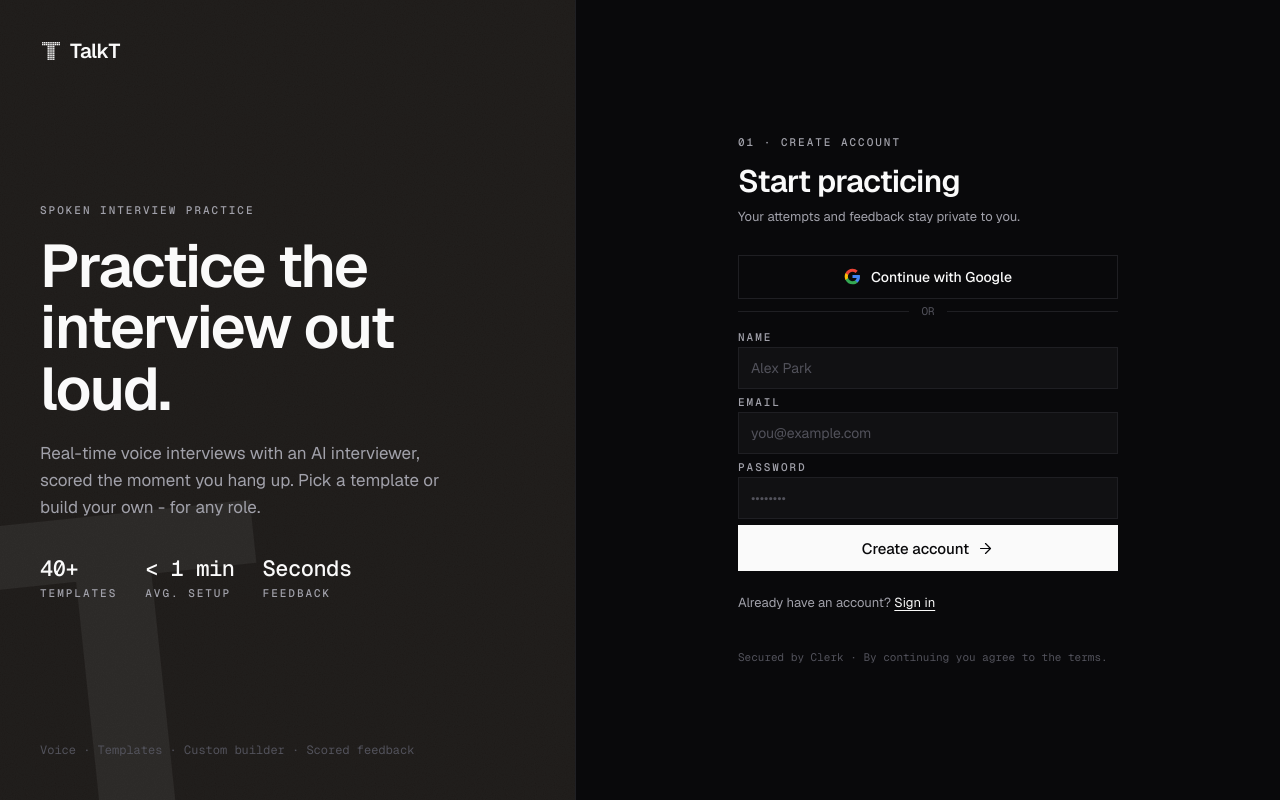
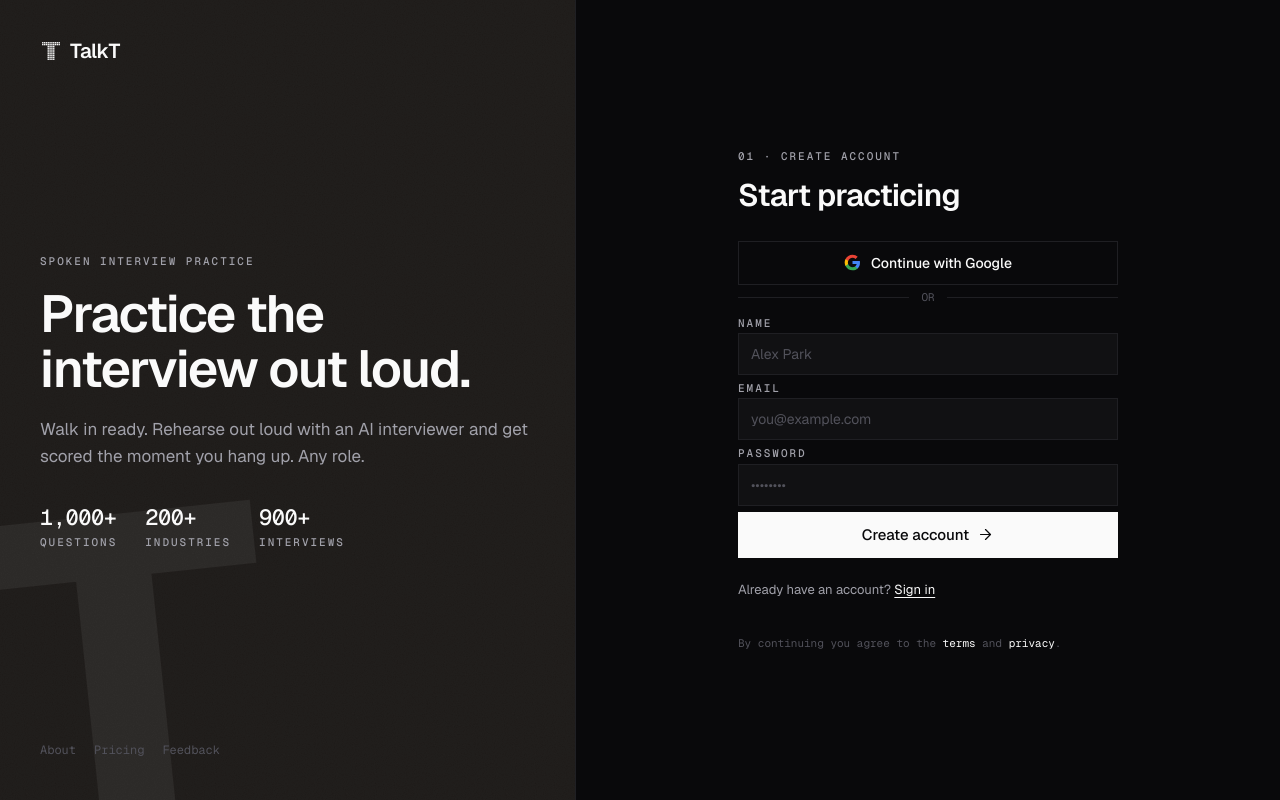
Before and after one commit to yeabwang/talkt, a Next.js app: page / in a window 1280 px wide. Built offline with nearby package versions, Linux system fonts and the light colour scheme.

Commit message:
feat: add About, Feedback, Pricing, Privacy, and Terms pages with InfoPage component

```diff
--- /dev/null
+++ b/app/about/page.tsx
@@ -0,0 +1,16 @@
+import { InfoPage } from "@/components/talkt/info-page";
+
+export const metadata = {
+  title: "About — TalkT",
+};
+
+export default function AboutPage() {
+  return (
+    <InfoPage eyebrow="About" title="About TalkT">
+      <p style={{ margin: 0 }}>
+        TalkT is real-time voice interview practice with an AI interviewer,
+        scored the moment you hang up.
+      </p>
+    </InfoPage>
+  );
+}
--- /dev/null
+++ b/app/feedback/page.tsx
@@ -0,0 +1,9 @@
+import { InfoPage } from "@/components/talkt/info-page";
+
+export const metadata = {
+  title: "Feedback — TalkT",
+};
+
+export default function FeedbackPage() {
+  return <InfoPage eyebrow="Feedback" title="Feedback" />;
+}
--- a/app/globals.css
+++ b/app/globals.css
@@ -235,10 +235,10 @@
 /* ─── Typography helpers ───────────────────────────── */
 @layer components {
   .h1-hero {
-    font-size: clamp(40px, 5vw, 60px);
+    font-size: clamp(38px, 4.4vw, 52px);
     font-weight: 600;
     letter-spacing: -0.03em;
-    line-height: 1.02;
+    line-height: 1.04;
   }
   .h1-app {
     font-size: 31px;
@@ -622,6 +622,14 @@ html.anim .stagger > *:nth-child(8) { animation-delay: 420ms; }
   display: grid;
   grid-template-columns: minmax(0, 45fr) minmax(0, 55fr);
 }
+.auth-footer-link {
+  transition: color 0.15s ease;
+}
+.auth-footer-link:hover {
+  color: var(--foreground);
+  text-decoration: underline;
+  text-underline-offset: 3px;
+}
 .talkt-app-shell {
   min-height: 100vh;
   display: grid;
--- /dev/null
+++ b/app/pricing/page.tsx
@@ -0,0 +1,9 @@
+import { InfoPage } from "@/components/talkt/info-page";
+
+export const metadata = {
+  title: "Pricing — TalkT",
+};
+
+export default function PricingPage() {
+  return <InfoPage eyebrow="Pricing" title="Pricing" />;
+}
--- /dev/null
+++ b/app/privacy/page.tsx
@@ -0,0 +1,16 @@
+import { InfoPage } from "@/components/talkt/info-page";
+
+export const metadata = {
+  title: "Privacy — TalkT",
+};
+
+export default function PrivacyPage() {
+  return (
+    <InfoPage eyebrow="Legal" title="Privacy">
+      <p style={{ margin: 0 }}>
+        Your attempts and feedback stay private to you. The full privacy policy
+        is being finalized and will appear here.
+      </p>
+    </InfoPage>
+  );
+}
--- /dev/null
+++ b/app/terms/page.tsx
@@ -0,0 +1,16 @@
+import { InfoPage } from "@/components/talkt/info-page";
+
+export const metadata = {
+  title: "Terms & Conditions — TalkT",
+};
+
+export default function TermsPage() {
+  return (
+    <InfoPage eyebrow="Legal" title="Terms & Conditions">
+      <p style={{ margin: 0 }}>
+        These terms govern your use of TalkT. Full terms are being finalized and
+        will appear here.
+      </p>
+    </InfoPage>
+  );
+}
--- a/components/talkt/auth-screen.tsx
+++ b/components/talkt/auth-screen.tsx
@@ -1,6 +1,7 @@
 "use client";
 
 import * as React from "react";
+import Link from "next/link";
 
 import type { AppUser } from "@/components/talkt/data";
 import { TalkTButton, Wordmark } from "@/components/talkt/primitives";
@@ -48,7 +49,7 @@ export function AuthScreen({ onAuthed }: { onAuthed: (user: AppUser) => void })
           <Wordmark size={22} />
         </div>
 
-        <div className="relative" style={{ maxWidth: 420 }}>
+        <div className="relative" style={{ maxWidth: 520 }}>
           <div className="mono-label" style={{ marginBottom: 18 }}>
             Spoken interview practice
           </div>
@@ -56,14 +57,14 @@ export function AuthScreen({ onAuthed }: { onAuthed: (user: AppUser) => void })
             Practice the interview out loud.
           </h1>
           <p className="body-lg muted" style={{ margin: 0 }}>
-            Real-time voice interviews with an AI interviewer, scored the moment you hang up. Pick a
-            template or build your own - for any role.
+            Walk in ready. Rehearse out loud with an AI interviewer and get scored the moment you
+            hang up. Any role.
           </p>
           <div style={{ display: "flex", gap: 28, marginTop: 36, flexWrap: "wrap" }}>
             {[
-              ["Templates", "40+"],
-              ["Avg. setup", "< 1 min"],
-              ["Feedback", "Seconds"],
+              ["Questions", "1,000+"],
+              ["Industries", "200+"],
+              ["Interviews", "900+"],
             ].map(([label, value]) => (
               <div key={label}>
                 <div className="stat-value" style={{ fontSize: 22 }}>
@@ -77,9 +78,17 @@ export function AuthScreen({ onAuthed }: { onAuthed: (user: AppUser) => void })
           </div>
         </div>
 
-        <div className="relative mono" style={{ fontSize: 12, color: "var(--dimmed)" }}>
-          Voice · Templates · Custom builder · Scored feedback
-        </div>
+        <nav className="relative mono flex" style={{ fontSize: 12, color: "var(--dimmed)", gap: 18 }}>
+          {[
+            ["About", "/about"],
+            ["Pricing", "/pricing"],
+            ["Feedback", "/feedback"],
+          ].map(([label, href]) => (
+            <Link key={href} href={href} style={{ color: "inherit", textDecoration: "none" }} className="auth-footer-link">
+              {label}
+            </Link>
+          ))}
+        </nav>
       </aside>
 
       <main style={{ display: "flex", alignItems: "center", justifyContent: "center", padding: 40, minHeight: "100vh" }}>
@@ -87,12 +96,14 @@ export function AuthScreen({ onAuthed }: { onAuthed: (user: AppUser) => void })
           <div className="mono-label" style={{ marginBottom: 14 }}>
             {isSignup ? "01 · Create account" : "01 · Welcome back"}
           </div>
-          <h2 className="h1-app" style={{ marginBottom: 8 }}>
+          <h2 className="h1-app" style={{ marginBottom: isSignup ? 28 : 8 }}>
             {isSignup ? "Start practicing" : "Sign in to TalkT"}
           </h2>
-          <p className="caption" style={{ marginBottom: 28 }}>
-            {isSignup ? "Your attempts and feedback stay private to you." : "Pick up where you left off."}
-          </p>
+          {isSignup ? null : (
+            <p className="caption" style={{ marginBottom: 28 }}>
+              Pick up where you left off.
+            </p>
+          )}
 
           <form onSubmit={submit} className="flex-col" style={{ gap: 14 }}>
             <button type="button" className="btn btn-secondary btn-block" onClick={completeAuth} style={{ height: 44, gap: 10 }}>
@@ -152,7 +163,15 @@ export function AuthScreen({ onAuthed }: { onAuthed: (user: AppUser) => void })
             </button>
           </p>
           <p className="mono" style={{ marginTop: 36, fontSize: 11, color: "var(--dimmed)" }}>
-            Secured by Clerk · By continuing you agree to the terms.
+            By continuing you agree to the{" "}
+            <Link href="/terms" className="auth-footer-link" style={{ color: "var(--foreground)", textUnderlineOffset: 3 }}>
+              terms
+            </Link>{" "}
+            and{" "}
+            <Link href="/privacy" className="auth-footer-link" style={{ color: "var(--foreground)", textUnderlineOffset: 3 }}>
+              privacy
+            </Link>
+            .
           </p>
         </div>
       </main>
--- /dev/null
+++ b/components/talkt/info-page.tsx
@@ -0,0 +1,42 @@
+import Link from "next/link";
+
+import { Wordmark } from "@/components/talkt/primitives";
+
+export function InfoPage({
+  eyebrow,
+  title,
+  children,
+}: {
+  eyebrow: string;
+  title: string;
+  children?: React.ReactNode;
+}) {
+  return (
+    <main
+      style={{
+        minHeight: "100vh",
+        display: "flex",
+        flexDirection: "column",
+        padding: 40,
+        maxWidth: 760,
+        margin: "0 auto",
+        gap: 28,
+      }}
+    >
+      <Link href="/" style={{ textDecoration: "none", color: "inherit", width: "fit-content" }}>
+        <Wordmark size={22} />
+      </Link>
+      <div className="fade-up">
+        <div className="mono-label" style={{ marginBottom: 14 }}>
+          {eyebrow}
+        </div>
+        <h1 className="h1-app" style={{ marginBottom: 18 }}>
+          {title}
+        </h1>
+        <div className="body-lg muted" style={{ display: "flex", flexDirection: "column", gap: 16 }}>
+          {children ?? <p style={{ margin: 0 }}>Coming soon.</p>}
+        </div>
+      </div>
+    </main>
+  );
+}
```
